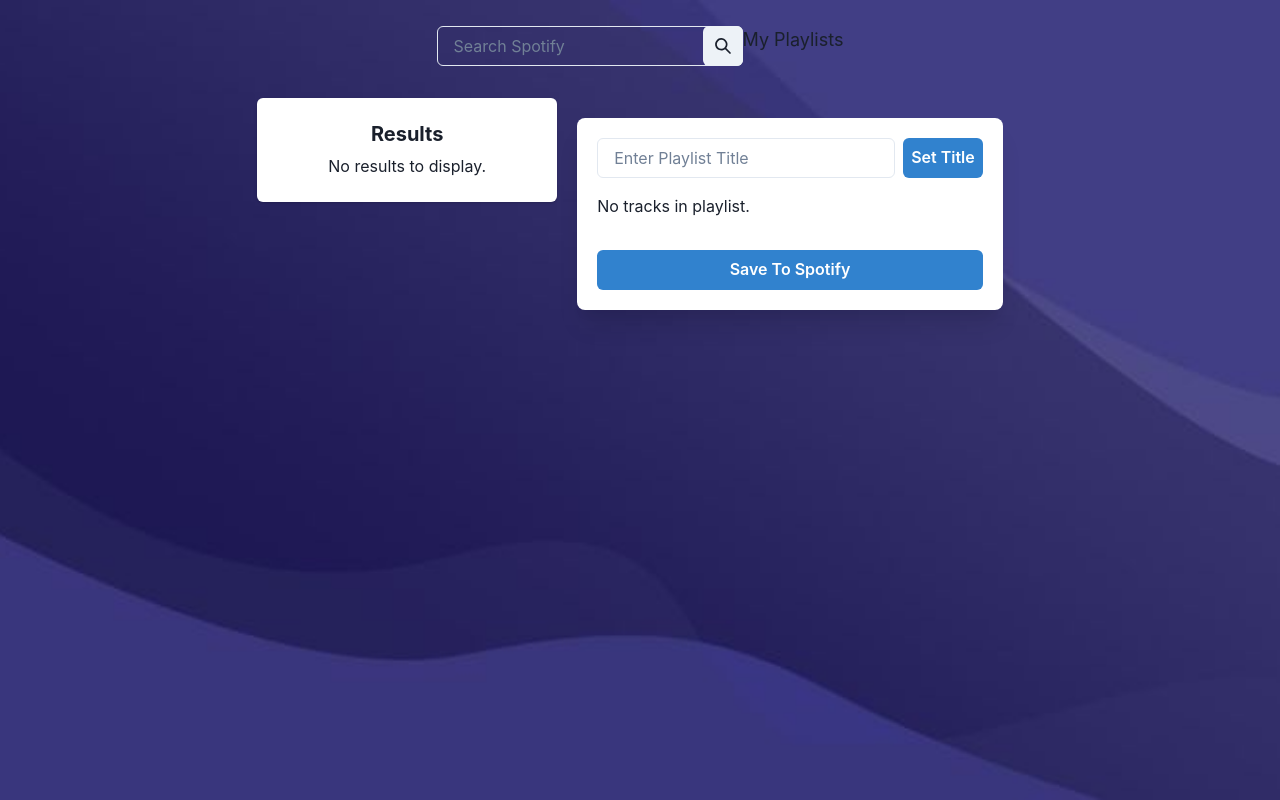
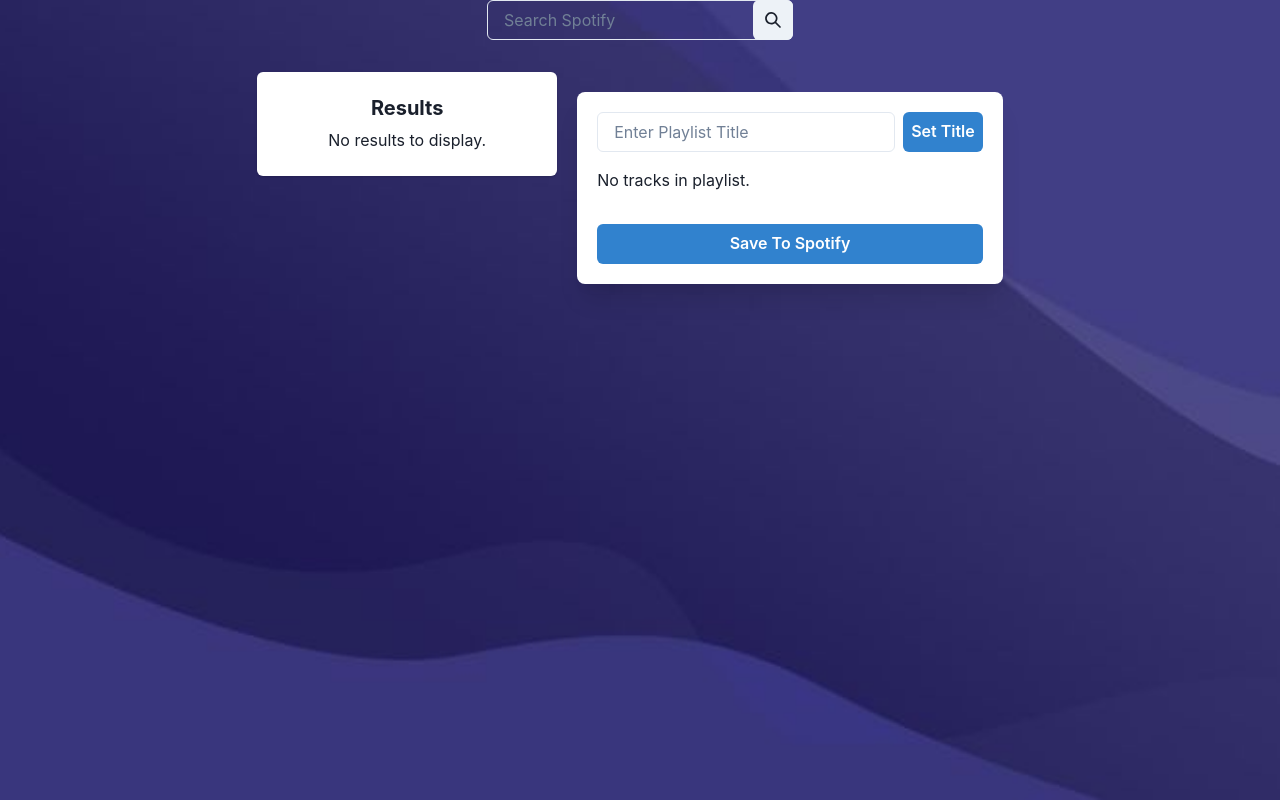
Before and after one commit to Jsoke18/jamming, a React (Create React App) app: page / in a window 1280 px wide. Built offline with nearby package versions, Linux system fonts and the light colour scheme.

Commit message:
refactored searchbar to navbar

```diff
--- a/src/components/music-controls/MusicControls.js
+++ b/src/components/music-controls/MusicControls.js
@@ -33,7 +33,6 @@
     setPlaylist([]); // Clear the entire playlist
   };
 
-
   return (
     <VStack spacing={8}>
       <Navbar onSearchResults={handleSearchResults} />
--- a/src/components/navbar/Navbar.js
+++ b/src/components/navbar/Navbar.js
@@ -1,13 +1,13 @@
-import SearchBar from "../searchbar/Searchbar";
-import { Text, Flex, Spacer } from "@chakra-ui/react"; // Import Spacer
+import SearchBar from "../searchbar/Searchbar"; // Import the Track component
 
-const Navbar = () => {
-    return (
-        <Flex justifyContent="space-around" alignItems="center" marginTop="2%">
-            <SearchBar />
-            <Text fontSize="large" alignSelf="flex-start">My Playlists</Text> {/* Use alignSelf to align the text at the top */}
-        </Flex>
-    )
-}
+const Navbar = ({ onSearchResults }) => {
+  // Accept the onSearchResults prop
+  return (
+    <>
+      <SearchBar onSearchResults={onSearchResults} />
+
+    </>
+  );
+};
 
 export default Navbar;
```
